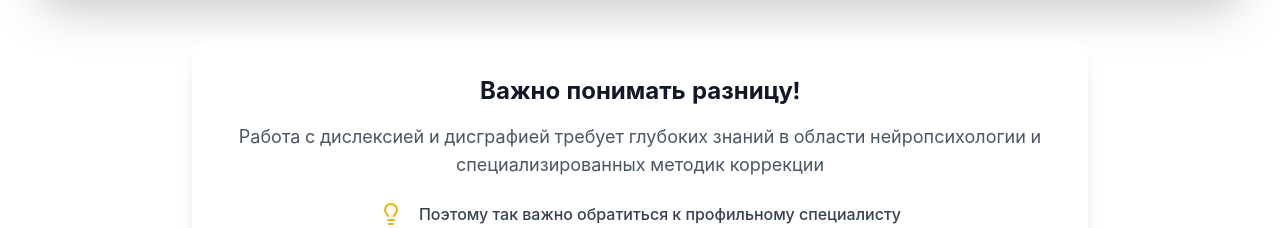
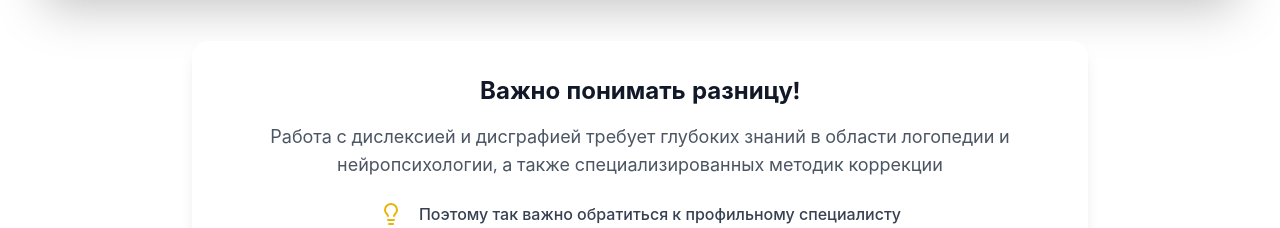
Before and after one commit to logoterria-oss/lineaschool-initiative, a React (Vite) app: page / in a window 1280 px wide. Shown: the part 4920-5148 px from the top of the page. Built offline with nearby package versions, Linux system fonts and the light colour scheme.

Commit message:
Методики коррекции речевых нарушений

```diff
--- a/src/components/WhyNotTeacherSection.tsx
+++ b/src/components/WhyNotTeacherSection.tsx
@@ -115,8 +115,7 @@ export default function WhyNotTeacherSection() {
               Важно понимать разницу!
             </h3>
             <p className="text-lg text-gray-600 mb-6">
-              Работа с дислексией и дисграфией требует глубоких знаний в области нейропсихологии
-              и специализированных методик коррекции
+              Работа с дислексией и дисграфией требует глубоких знаний в области логопедии и нейропсихологии, а также специализированных методик коррекции
             </p>
             <div className="flex items-center justify-center space-x-4">
               <Icon name="Lightbulb" size={24} className="text-yellow-500" />
```
